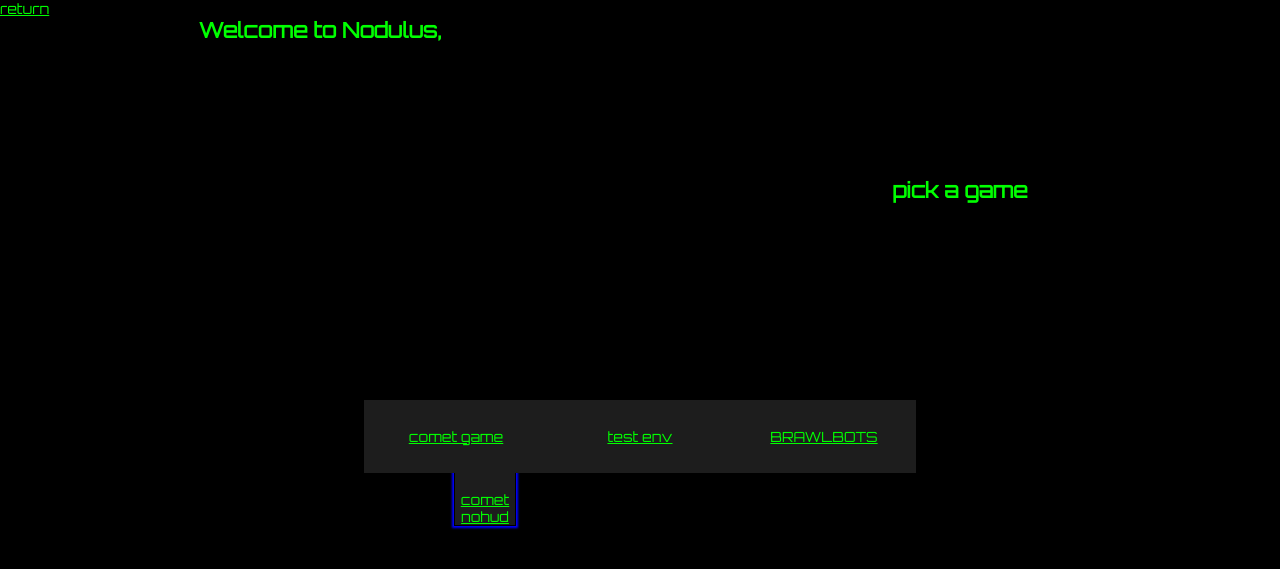
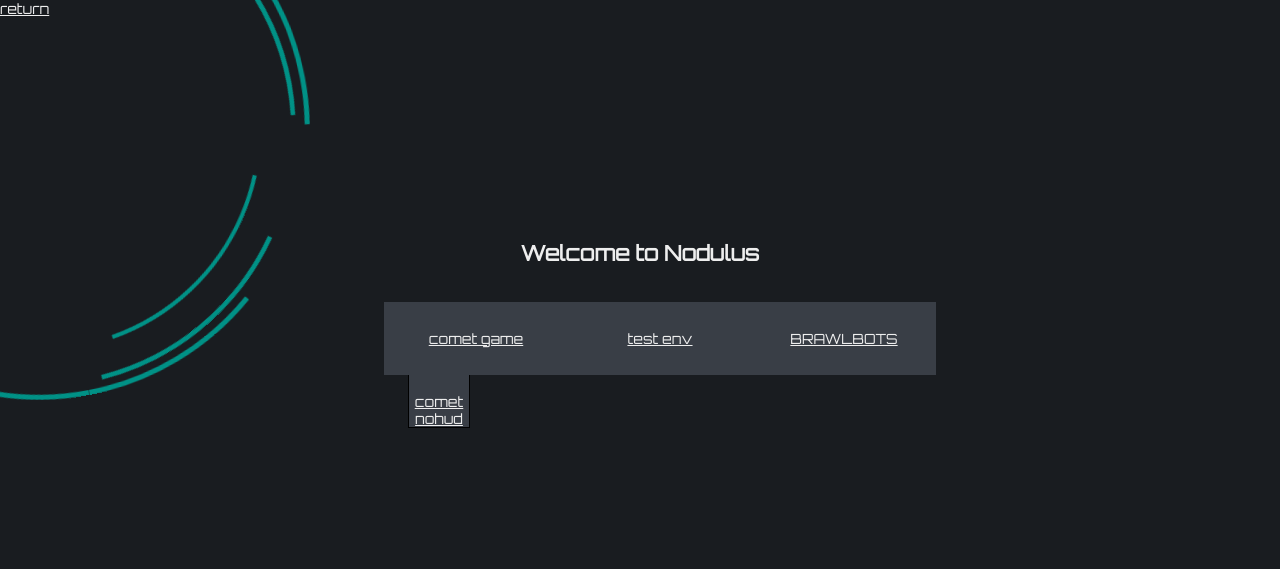
Before and after one commit to the-sides/nodulus, a Node server app: page / in a window 1280 px wide. Shown: the top 569 px of the page. Run offline with Node 20, Linux system fonts and the light colour scheme; style sheets or scripts are compiled from the project's sources.

Commit message:
new homepage style

```diff
--- a/src/styles/style.scss
+++ b/src/styles/style.scss
@@ -3,37 +3,67 @@ body {
   margin:0;
   overflow-x:hidden;
   overflow-y:hidden;
-  background-color: black;
-  color: lime;
+  background-color: #191c20;
+  color: #eeeeee;
   font-family: Orbitron;
 }
+svg{
+  position: absolute;
+  left: -70px;
+  top: 20px;
+  transform: scale(2.5);
+  z-index: -1;
+  circle{
+    box-shadow: 0px 00px 2px 2px blue;
+    transform-origin: center;
+  }
+  #oval1{
+    stroke-dasharray: 50;
+    animation: spin 50s linear infinite;
+  }
+  #oval2{
+    stroke-dasharray: 75;
+    animation: spin 30s linear infinite;
+  }
+  #oval3{
+    transform-origin: center;
+    stroke-dasharray: 90;
+    stroke-dashoffset: 500;
+    animation: spin 21s linear infinite;
+  }
+}
+@keyframes spin{
+  0%{
+    transform: rotate(0deg)
+  }
+  100%{
+    transform: rotate(360deg)
+  }
+}
 #container{
-  /* display: flex; */
-  /* width: 100%; */
+  margin-top: 30vh;
   text-align: center;
-  /* margin: 40vmin auto; */
-  /* justify-content: center; */
-  /* justify-items: center; */
-  /* flex-direction: column; */
+  animation: fadeIn 1s ease-in-out;
 }
+
+@keyframes fadeIn{
+  0%{
+    opacity: 0;
+  }
+  100%{
+    opacity: 1;
+  }
+}
+
 #titler{
-  position: relative;
   width: 100%;
-  height: 50vmin;
-}
-#titler > h2{
-  position: absolute;
-  width: 50%;
+  height: 3rem;
+  h2{
+    width: 100%;
+
+    text-align: center;
     /* border: 1px solid lime; */
   }
-h2.upper{
-  top:0;
-  left:0;
-}
-h2.lower{
-  bottom: 45%;
-  right: 0;
-  /* margin-top: 5rem; */
 }
 
 /*  Three.js global */
@@ -44,19 +74,26 @@ canvas{
 
 /* Site-wide attributes */
 a{
-  color: lime;
+  color: inherit;
   display: block;
 }
 #games{
   display: flex;
   justify-content: center;
-}
-#games > a{
-  background-color: rgb(29, 29, 29);
+  list-style: none;
+  li{
+    a{
+      background-color: #393e46;
       /* font-size: 2em; */
       padding: 2em;
       width: 8rem;
       /* border: 1em solid lime; */
+      &:hover{
+        background-color: #546074;
+      }
+    }
+
+  }
 }
 #cometNoHud{
   max-width: 60px;
@@ -64,7 +101,6 @@ a{
   padding: 50px 0 0 0 !important;
   z-index: -1;
   border: solid 1px black;
-  box-shadow: 0px 00px 2px 2px blue;
   margin-left: -10px;
   margin-top: 40px;
   transform: translateX(-150px);
--- a/src/views/home.pug
+++ b/src/views/home.pug
@@ -1,12 +1,24 @@
 extends layout
 
 block content
+    svg(width='217px', height='217px', viewBox='0 0 217 217', version='1.1', xmlns='http://www.w3.org/2000/svg', xmlns:xlink='http://www.w3.org/1999/xlink')
+        title Group
+        desc Created with Sketch.
+        g#Page-1(stroke='none', stroke-width='1', fill='none', fill-rule='evenodd')
+            g#Group(stroke='#009186')
+                circle#oval1(stroke-width='1.862', cx='109', cy='109', r='102')
+                circle#oval2(stroke-width='1.98', cx='108.5', cy='108.5', r='107.51')
+                circle#oval3(stroke-width='1.62', cx='108.5', cy='108.5', r='88.5')
+
     #container
         #titler
-            h2.upper Welcome to Nodulus,
-            h2.lower pick a game
-        #games
-            a(href="/comet") comet game
-            a(id='cometNoHud', href='/cometNoHud') comet nohud
-            a(href="/test") test env
-            a(href="/brawlbots") BRAWLBOTS
+            h2.upper Welcome to Nodulus
+        ul#games
+            li
+                a(href="/comet") comet game
+            li
+                a(id='cometNoHud', href='/cometNoHud') comet nohud
+            li
+                a(href="/test") test env
+            li
+                a(href="/brawlbots") BRAWLBOTS
```
Also changed, not shown: 1 other file. Lines whose indentation alone changed are shown as unchanged.
